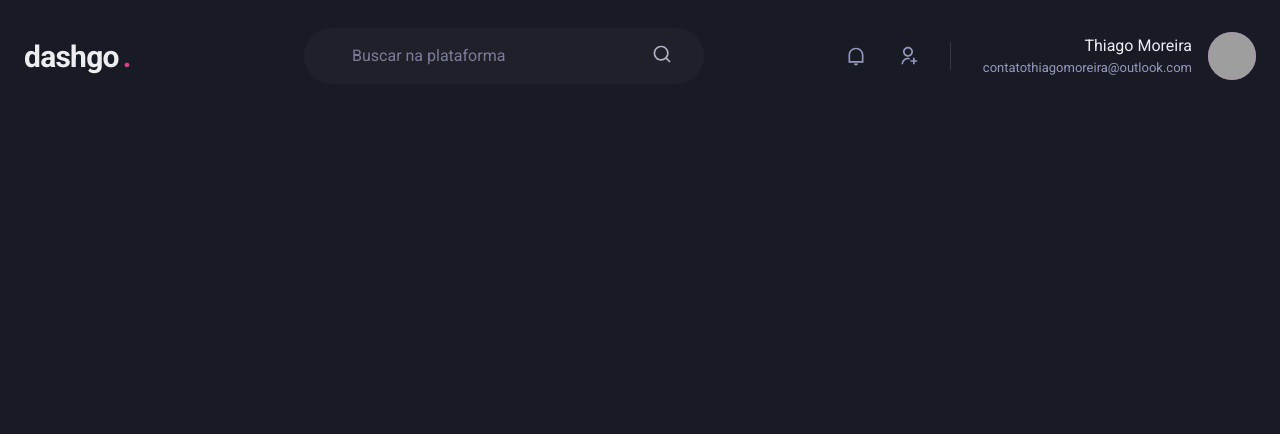
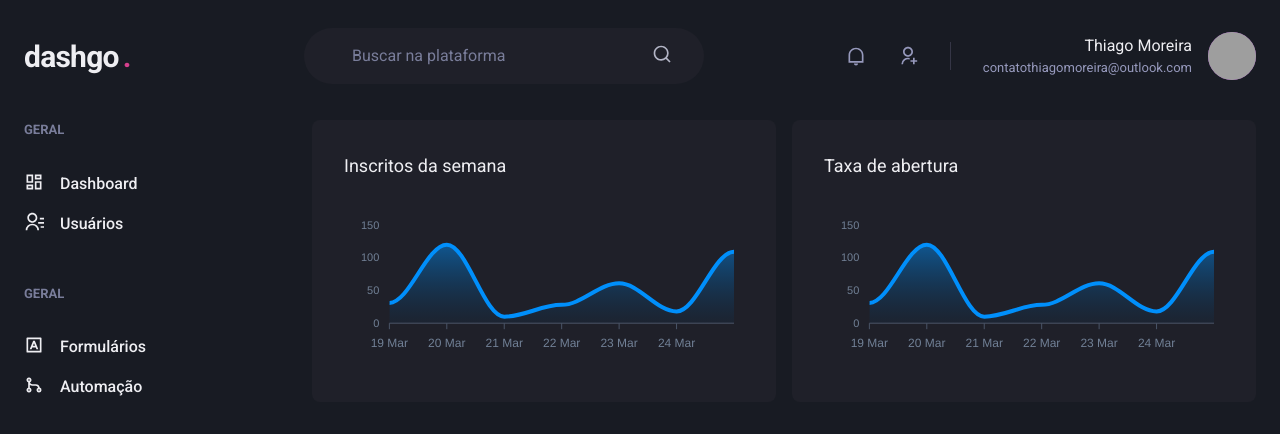
Before and after one commit to othiagomoreira/dashboardGo, a Next.js app: page /dashboard in a window 1280 px wide. Shown: the top 434 px of the page. Built offline with nearby package versions, Linux system fonts and the light colour scheme; grey boxes are pictures that could not be loaded.

Commit message:
💄 page/componet dashboard

```diff
--- a/package.json
+++ b/package.json
@@ -12,9 +12,11 @@
     "@chakra-ui/react": "^1.8.8",
     "@emotion/react": "^11",
     "@emotion/styled": "^11",
+    "apexcharts": "^3.35.0",
     "framer-motion": "^6",
     "next": "12.1.5",
     "react": "18.1.0",
+    "react-apexcharts": "^1.4.0",
     "react-dom": "18.1.0",
     "react-icons": "^4.3.1"
   },
--- /dev/null
+++ b/src/components/Dashboard/ChartContent.tsx
@@ -0,0 +1,64 @@
+import { Box, Text, theme } from '@chakra-ui/react';
+
+import dynamic from 'next/dynamic';
+import { ApexOptions } from 'apexcharts';
+const Chart = dynamic(() => import('react-apexcharts'), { ssr: false });
+
+// Config Chart
+const options: ApexOptions = {
+  chart: {
+    toolbar: { show: false },
+    zoom: {
+      enabled: false,
+    },
+    foreColor: theme.colors.gray[500],
+  },
+  grid: { show: false },
+  dataLabels: { enabled: false },
+  tooltip: { enabled: false },
+  xaxis: {
+    type: 'datetime',
+    axisBorder: { color: theme.colors.gray[600] },
+    axisTicks: { color: theme.colors.gray[600] },
+    categories: [
+      '2021-03-19T00:00:00.000Z',
+      '2021-03-20T00:00:00.000Z',
+      '2021-03-21T00:00:00.000Z',
+      '2021-03-22T00:00:00.000Z',
+      '2021-03-23T00:00:00.000Z',
+      '2021-03-24T00:00:00.000Z',
+      '2021-03-25T00:00:00.000Z',
+    ],
+  },
+  fill: {
+    opacity: 0.3,
+    type: 'gradient',
+    gradient: {
+      shade: 'dark',
+      opacityFrom: 0.7,
+      opacityTo: 0.3,
+    },
+  },
+};
+
+const series = [
+  {
+    name: 'series1',
+    data: [31, 120, 10, 28, 61, 18, 109],
+  },
+];
+
+interface ChartContentProps {
+  chartTitle: string;
+}
+
+export const ChartContent = ({ chartTitle }: ChartContentProps) => {
+  return (
+    <Box p={['6', '8']} pb="4" bg="gray.800" borderRadius={8}>
+      <Text fontSize="lg" mb="4">
+        {chartTitle}
+      </Text>
+      <Chart type="area" height={160} options={options} series={series} />
+    </Box>
+  );
+};
--- /dev/null
+++ b/src/components/Sidebar/NavLink.tsx
@@ -0,0 +1,23 @@
+import {
+  Link as ChakraLink,
+  Icon,
+  Text,
+  LinkProps as ChakraLinkProps,
+} from '@chakra-ui/react';
+import React from 'react';
+
+interface NavLinkProps extends ChakraLinkProps {
+  icon: React.ElementType; // Recebe os icons em forma de texto
+  href: string;
+}
+
+export const NavLink = ({ icon, children, ...rest }: NavLinkProps) => {
+  return (
+    <ChakraLink d="flex" align="center" {...rest}>
+      <Icon as={icon} fontSize="20" />
+      <Text ml="4" fontWeight="medium">
+        {children}
+      </Text>
+    </ChakraLink>
+  );
+};
--- /dev/null
+++ b/src/components/Sidebar/NavSection.tsx
@@ -0,0 +1,20 @@
+import { Box, Stack, Text } from '@chakra-ui/react';
+import { ReactNode } from 'react';
+
+interface NavSectionProps {
+  title: string;
+  children: ReactNode;
+}
+
+export const NavSection = ({ title, children }: NavSectionProps) => {
+  return (
+    <Box>
+      <Text fontWeight="bold" color="gray.400" fontSize="small">
+        {title}
+      </Text>
+      <Stack spacing="4" mt="8" align="stretch">
+        {children}
+      </Stack>
+    </Box>
+  );
+};
--- /dev/null
+++ b/src/components/Sidebar/SidebarNav.tsx
@@ -0,0 +1,33 @@
+import { Stack } from '@chakra-ui/layout';
+import {
+  RiContactsLine,
+  RiDashboardLine,
+  RiGitMergeLine,
+  RiInputMethodLine,
+} from 'react-icons/ri';
+import { NavLink } from './NavLink';
+import { NavSection } from './NavSection';
+
+export const SidebarNav = () => {
+  return (
+    <Stack spacing="12" align="flex-start">
+      <NavSection title="GERAL">
+        <NavLink icon={RiDashboardLine} href="/dashboard">
+          Dashboard
+        </NavLink>
+        <NavLink icon={RiContactsLine} href="/users">
+          Usuários
+        </NavLink>
+      </NavSection>
+
+      <NavSection title="GERAL">
+        <NavLink icon={RiInputMethodLine} href="/formularios">
+          Formulários
+        </NavLink>
+        <NavLink icon={RiGitMergeLine} href="/automacao">
+          Automação
+        </NavLink>
+      </NavSection>
+    </Stack>
+  );
+};
--- /dev/null
+++ b/src/components/Sidebar/index.tsx
@@ -0,0 +1,41 @@
+import { Box } from '@chakra-ui/layout';
+import {
+  useBreakpointValue,
+  Drawer,
+  DrawerContent,
+  DrawerOverlay,
+  DrawerCloseButton,
+  DrawerHeader,
+  DrawerBody,
+} from '@chakra-ui/react';
+import React from 'react';
+import { SidebarNav } from './SidebarNav';
+
+export const Sidebar = () => {
+  const isDrawerSidebar = useBreakpointValue({
+    base: true,
+    lg: false,
+  });
+
+  if (isDrawerSidebar) {
+    return (
+      <Drawer isOpen={true} placement="left" onClose={() => {}}>
+        <DrawerOverlay>
+          <DrawerContent bg="gray.800" p="4">
+            <DrawerCloseButton mt="6" />
+            <DrawerHeader>Navegação</DrawerHeader>
+            <DrawerBody>
+              <SidebarNav />
+            </DrawerBody>
+          </DrawerContent>
+        </DrawerOverlay>
+      </Drawer>
+    );
+  }
+
+  return (
+    <Box as="aside" w="64" mr="8">
+      <SidebarNav />
+    </Box>
+  );
+};
--- a/src/pages/dashboard.tsx
+++ b/src/pages/dashboard.tsx
@@ -1,7 +1,28 @@
+import { Box, Flex, SimpleGrid, Text, theme } from '@chakra-ui/react';
+import { ChartContent } from '../components/Dashboard/ChartContent';
 import { Header } from '../components/Header';
+import { Sidebar } from '../components/Sidebar';
 
 const Dashboard = () => {
-  return <Header />;
+  return (
+    <Flex direction="column" h="100vh">
+      <Header />
+
+      <Flex w="100%" my="6" maxWidth={1480} mx="auto" px="6">
+        <Sidebar />
+
+        <SimpleGrid
+          flex="1"
+          gap="4"
+          minChildWidth={320}
+          alignItems="flex-start"
+        >
+          <ChartContent chartTitle="Inscritos da semana" />
+          <ChartContent chartTitle="Taxa de abertura" />
+        </SimpleGrid>
+      </Flex>
+    </Flex>
+  );
 };
 
 export default Dashboard;
```
Also changed, not shown: 1 other file (tests, documents, lock files or other folders).
